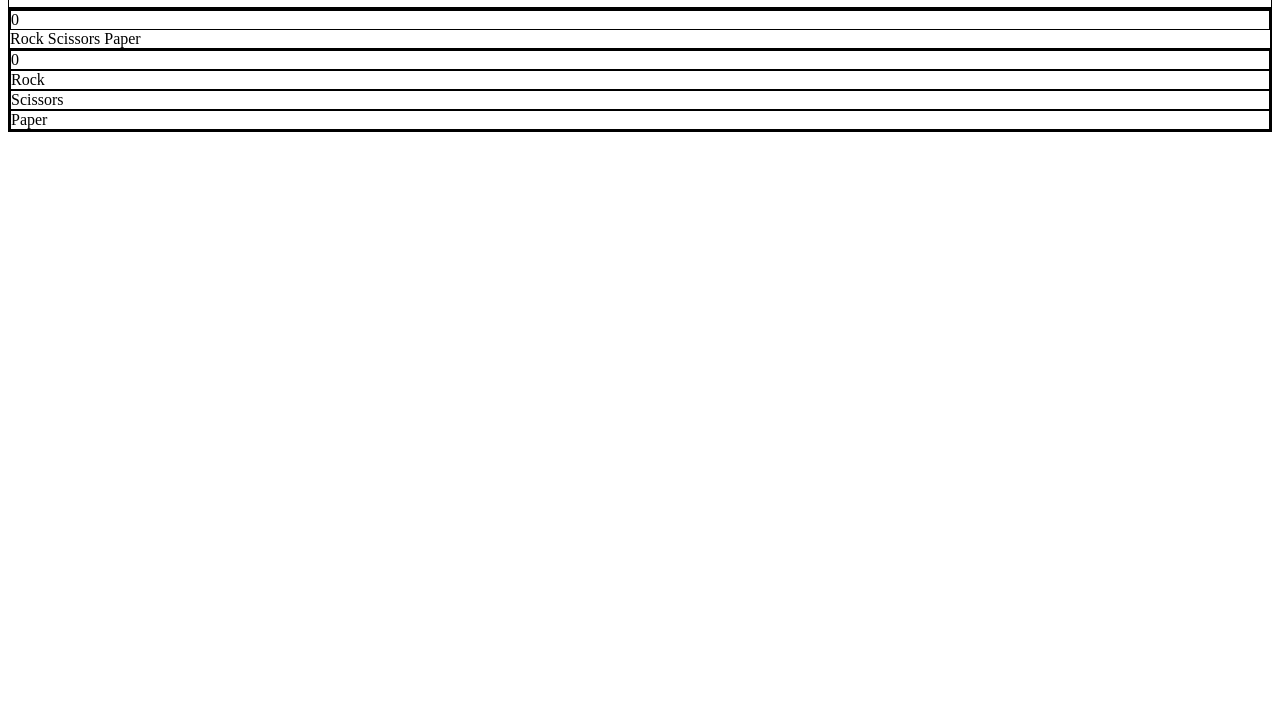
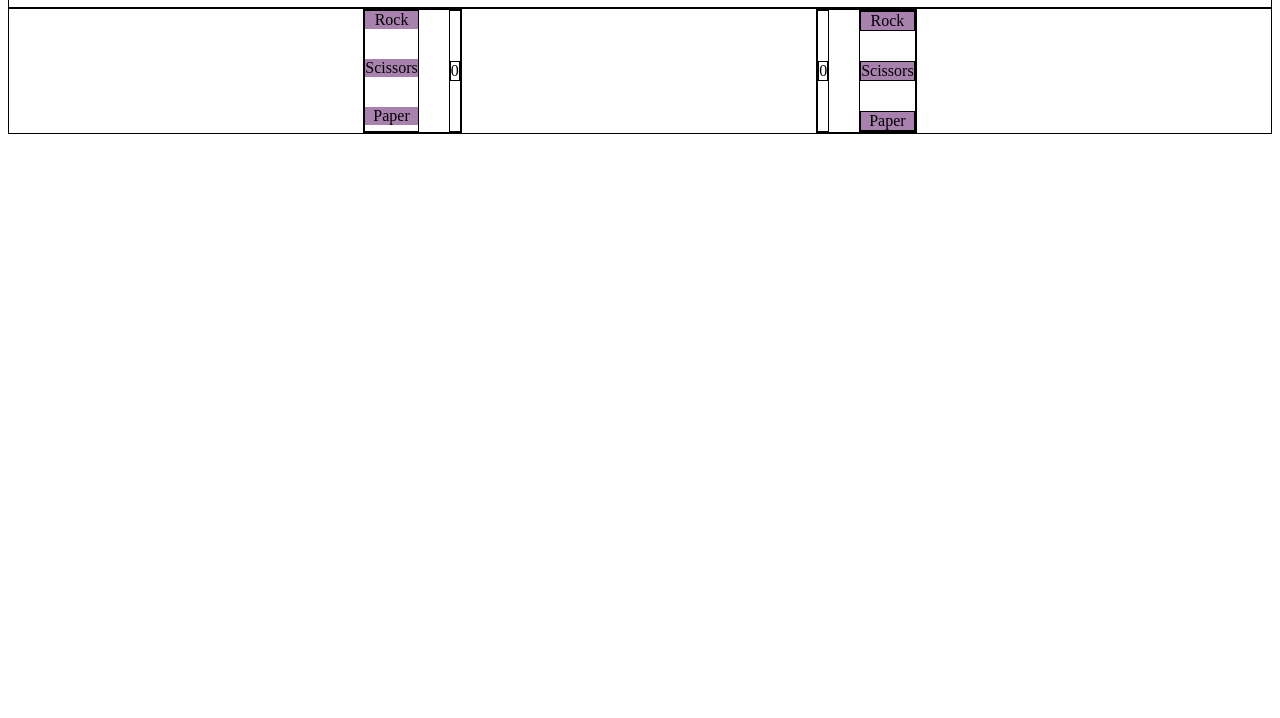
Before and after one commit to AriesJ12/rock-paper-sci, a plain HTML site: page index.html in a window 1280 px wide. Shown: the part 82-800 px from the top of the page. Drawn offline with Linux system fonts and the light colour scheme.

Commit message:
finished setting up the boxes(using flex)

```diff
--- a/index.html
+++ b/index.html
@@ -13,21 +13,31 @@
 
     <div class="section">
       <div class="container">
-        <div class="score" id="playerScore">0</div>
+        <div class="choice-container">
           <button data-answer="rock" type="button" class="choice">Rock</button>
           <button data-answer="scissor" type="button" class="choice">
             Scissors
           </button>
-        <button data-answer="paper" type="button" class="choice">Paper</button>
+          <button data-answer="paper" type="button" class="choice">
+            Paper
+          </button>
+        </div>
+        <div class="score-container">
+          <div class="score" id="playerScore">0</div>
+        </div>
       </div>
 
       <div class="container">
+        <div class="score-container">
           <div class="score" id="computerScore">0</div>
+        </div>
+        <div class="choice-container">
           <div class="choice">Rock</div>
           <div class="choice">Scissors</div>
           <div class="choice">Paper</div>
         </div>
       </div>
+    </div>
     <script src="script.js"></script>
   </body>
 </html>
--- a/style.css
+++ b/style.css
@@ -13,3 +13,35 @@ div
     display: flex;
     justify-content: center;
 }
+
+.section
+{
+    display: flex;
+    justify-content: space-evenly;
+}
+
+.container
+{
+    display: flex;
+    gap: 30px;
+    text-align: center;
+}
+
+.choice-container
+{
+    display: flex;
+    flex-direction: column;
+    gap: 30px;
+}
+
+.score-container
+{
+    display: flex;
+    justify-content: center;
+    align-items: center;
+}
+
+.choice
+{
+    background-color: #a881af;
+}
```
Lines whose indentation alone changed are shown as unchanged.
